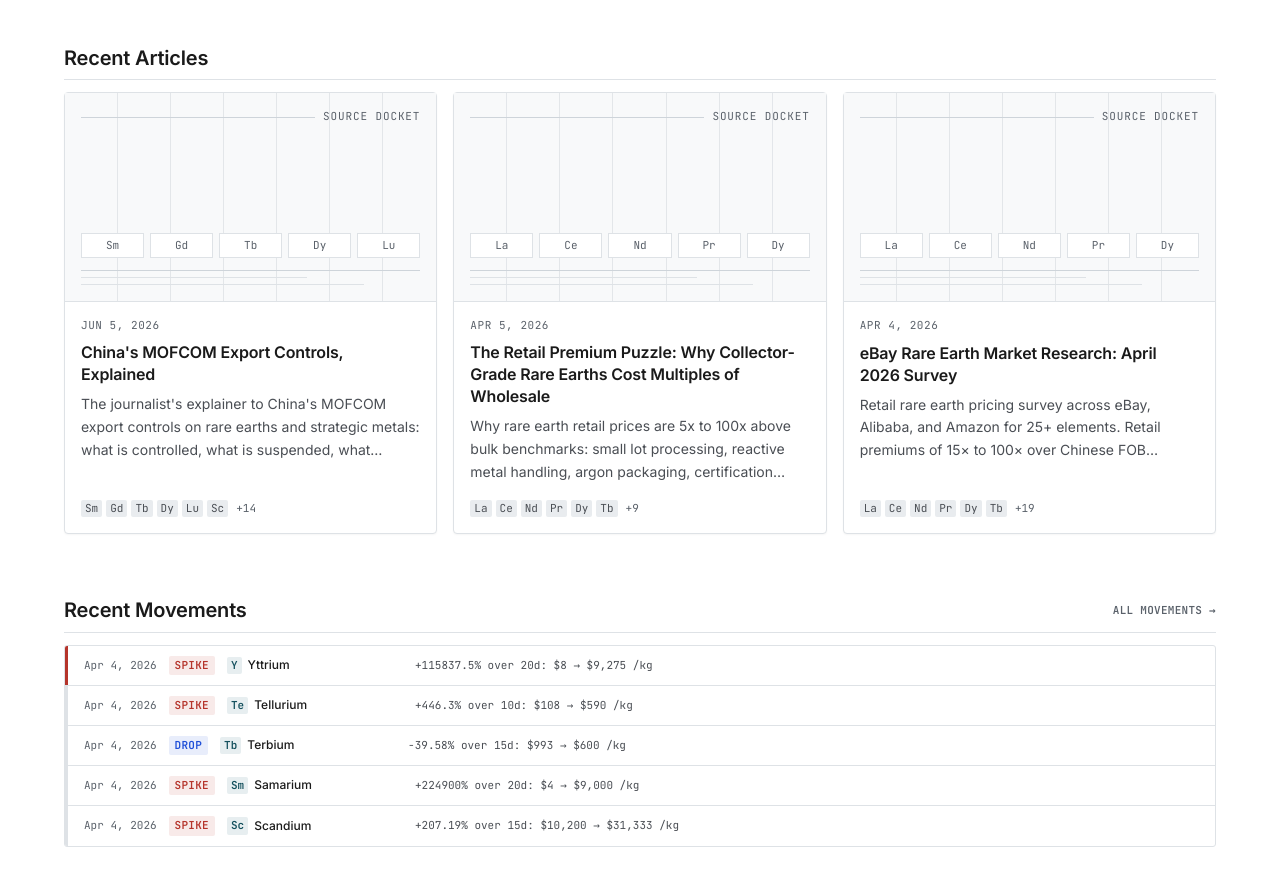
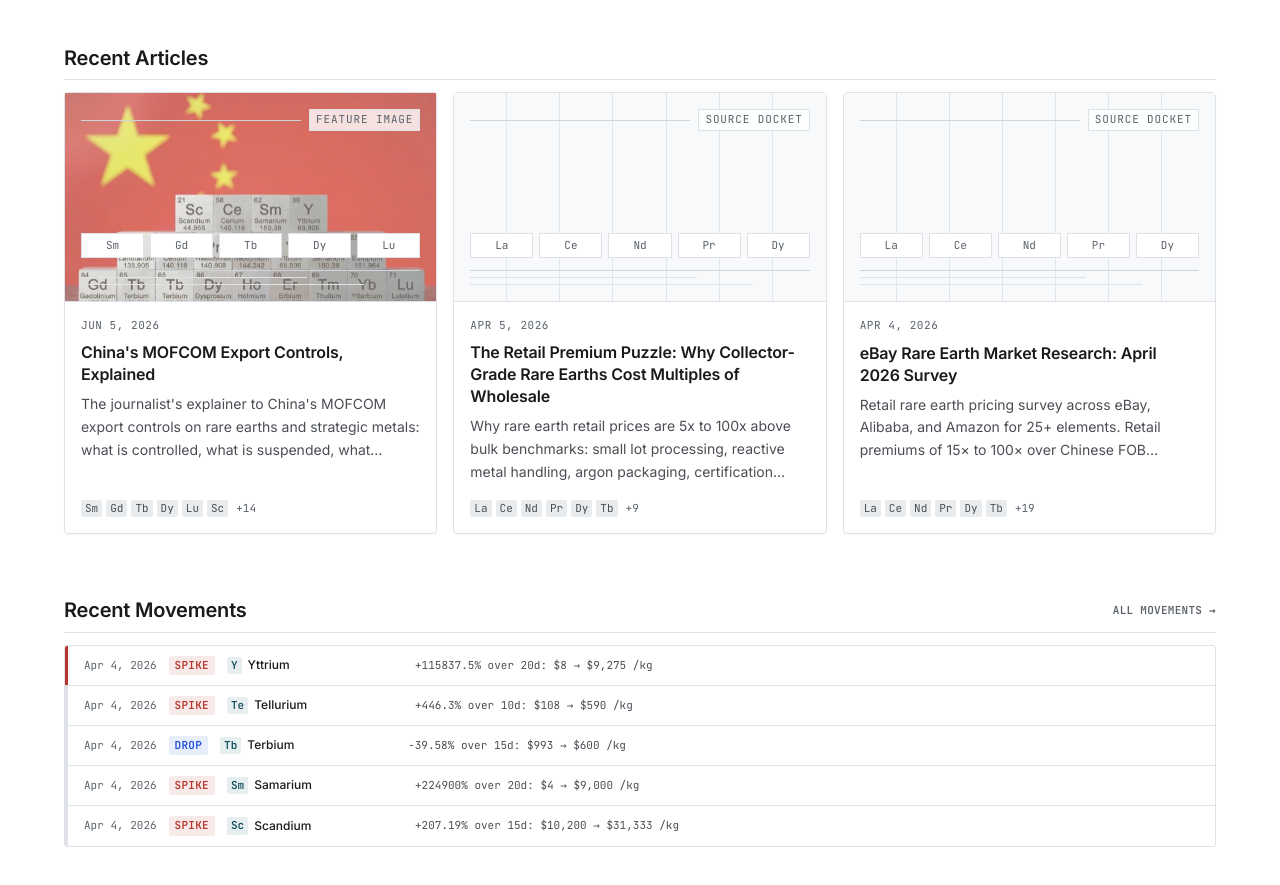
Before and after one commit to mironovb/lanthanides.io, a Next.js app: page / in a window 1280 px wide. Shown: the part 1730-2615 px from the top of the page. Built offline with nearby package versions, Linux system fonts and the light colour scheme.

Commit message:
Restore MOFCOM article image

```diff
--- a/_articles/mofcom-rare-earth-export-controls-explained.md
+++ b/_articles/mofcom-rare-earth-export-controls-explained.md
@@ -5,6 +5,9 @@ description: "The journalist's explainer to China's MOFCOM export controls on ra
 keywords: "MOFCOM export controls explained, China rare earth export controls, rare earth export licence, Chinese strategic metals, Announcement No. 18 2025, gallium germanium antimony ban"
 date: 2026-06-05
 status: active
+image: china-rare-earth-controls-1200.jpg
+image_thumb: china-rare-earth-controls-600.jpg
+image_alt: "Periodic table element blocks for rare earth metals displayed against the Chinese flag"
 elements: [Sm, Gd, Tb, Dy, Lu, Sc, Y, Ga, Ge, Sb, W, Te, Bi, Mo, In, Ho, Er, Tm, Eu, Yb]
 ---
 
--- a/components/news/ArticleCard.tsx
+++ b/components/news/ArticleCard.tsx
@@ -1,9 +1,9 @@
 /**
  * A feature-article tile for the /news index. The migrated site has uneven
- * legacy art, so the editorial block uses consistent source-docket placeholders
- * instead of mixing real photos with blank text cards. Element chips sit at the
- * bottom so cards line up in the grid.
+ * legacy art, so articles with no image fall back to consistent source-docket
+ * placeholders. Element chips sit at the bottom so cards line up in the grid.
  */
+import Image from 'next/image';
 import Link from 'next/link';
 import { Card } from '@/components/ui';
 import { cn } from '@/components/ui/cn';
@@ -22,6 +22,7 @@ function ArticleVisual({
   const { frontMatter: fm } = article;
   const chips = fm.elements?.slice(0, featured ? 8 : 5) ?? [];
   const rails = Array.from({ length: 7 }, (_, i) => i);
+  const image = fm.image_thumb ?? fm.image;
 
   return (
     <Link
@@ -34,6 +35,18 @@ function ArticleVisual({
           : 'aspect-[16/9] border-b border-border',
       )}
     >
+      {image ? (
+        <>
+          <Image
+            src={`/assets/images/${image}`}
+            alt=""
+            fill
+            sizes={featured ? '(max-width: 768px) 100vw, 42vw' : '(max-width: 640px) 100vw, 33vw'}
+            className="object-cover"
+          />
+          <span className="absolute inset-0 bg-base/35" aria-hidden="true" />
+        </>
+      ) : (
         <div className="absolute inset-0 grid grid-cols-7 opacity-80" aria-hidden="true">
           {rails.map((rail) => (
             <span
@@ -42,10 +55,11 @@ function ArticleVisual({
             />
           ))}
         </div>
+      )}
       <div className="absolute inset-x-4 top-4 flex items-center gap-2" aria-hidden="true">
         <span className="h-px flex-1 bg-border-strong" />
-        <span className="font-mono text-2xs uppercase tracking-caps text-fg-dim">
-          Source docket
+        <span className="border border-border bg-base/80 px-1.5 py-0.5 font-mono text-2xs uppercase tracking-caps text-fg-dim">
+          {image ? 'Feature image' : 'Source docket'}
         </span>
       </div>
       <div className="absolute inset-x-4 bottom-4 space-y-3" aria-hidden="true">
```
Lines whose indentation alone changed are shown as unchanged.
